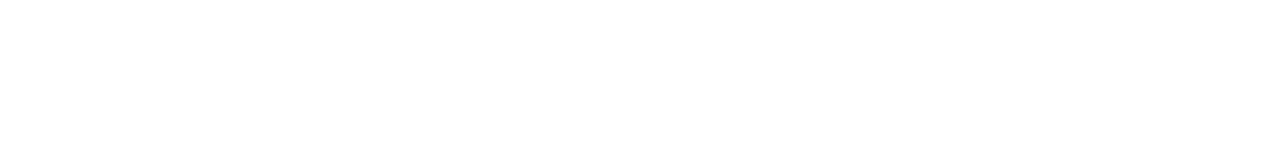
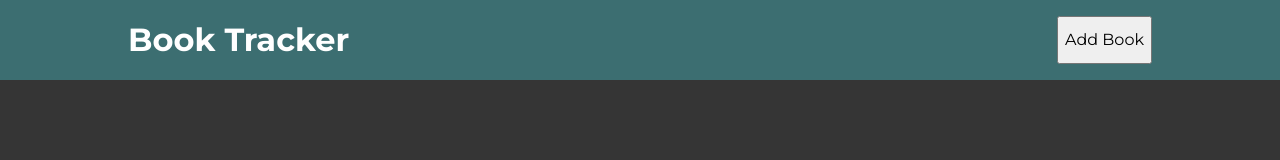
Before and after one commit to sohankancherla/book-tracker, a plain HTML site: page index.html in a window 1280 px wide. Drawn offline with Linux system fonts and the light colour scheme.

Commit message:
Add header

```diff
--- a/index.html
+++ b/index.html
@@ -3,12 +3,16 @@
 <head>
     <meta charset="UTF-8">
     <meta name="viewport" content="width=device-width, initial-scale=1.0">
-    <link rel="stylesheet" href="">
+    <link rel="stylesheet" href="style.css">
+    <script src="main.js" defer></script>
     <link type="image/png" sizes="16x16" rel="icon" href="./images/icons8-book-3d-fluency-16.png">
     <link type="image/png" sizes="32x32" rel="icon" href="./images/icons8-book-3d-fluency-32.png">
     <title>Book Tracker</title>
 </head>
 <body>
-
+    <header>
+        <h1>Book Tracker</h1>
+        <button>Add Book</button>
+    </header>
 </body>
 </html>
--- a/style.css
+++ b/style.css
@@ -31,3 +31,21 @@ p, h1, h2, h3, h4, h5, h6 {
 #root, #__next {
     isolation: isolate;
 }
+
+:root {
+    --green: #3c6e71;
+    --dark: #353535;
+    color: white;
+    background-color: var(--dark);
+}
+
+body {
+    overflow: hidden;
+}
+
+header {
+    background-color: var(--green);
+    display: flex;
+    justify-content: space-between;
+    padding: 16px 10%;
+}
```
